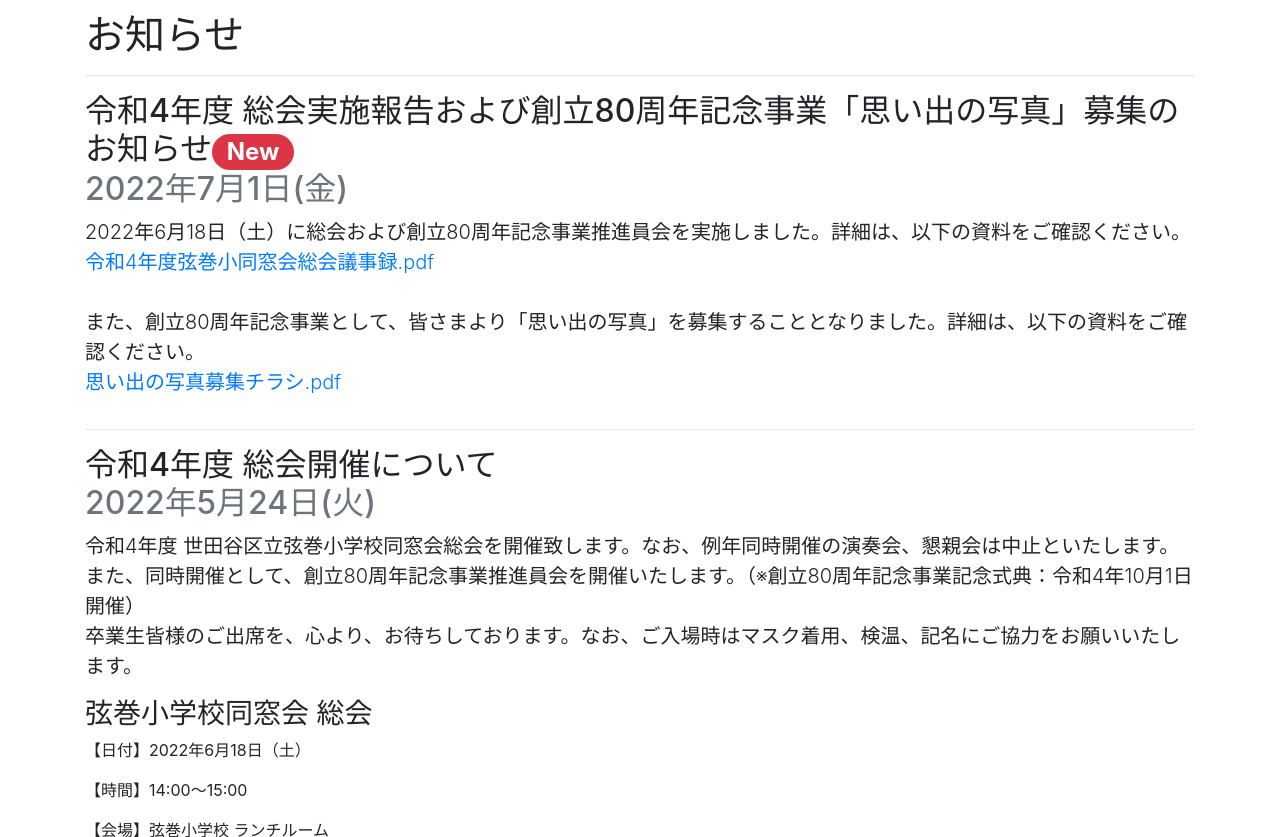
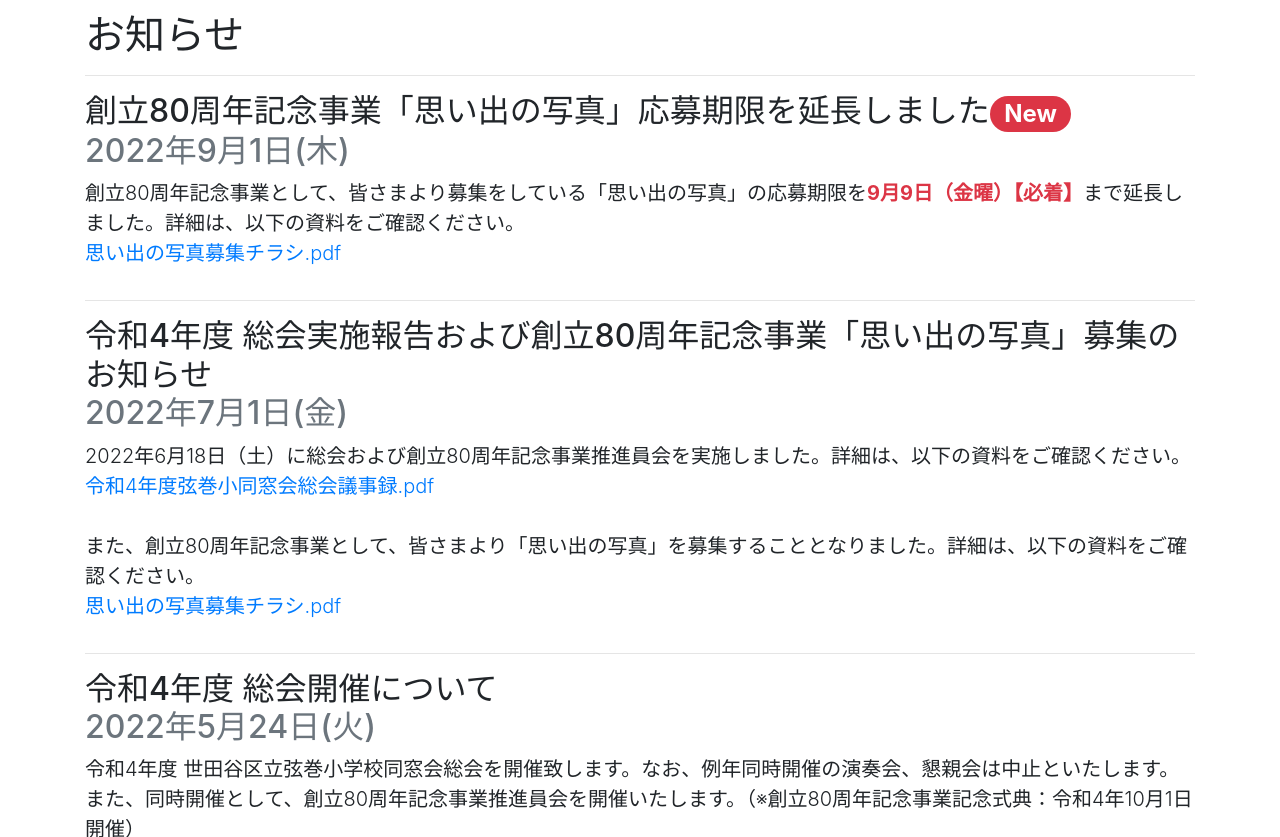
Before and after one commit to tsurusho-dosokai/tsurusho-dosokai-site, a plain HTML site: page index.html in a window 1280 px wide. Shown: the part 322-1159 px from the top of the page. Drawn offline with nearby package versions, Linux system fonts and the light colour scheme.

Commit message:
feat:思い出の写真応募期限延長のお知らせを追加

```diff
--- a/index.html
+++ b/index.html
@@ -67,7 +67,19 @@
 
             <div class="row">
                 <div class="col-md-12">
-                    <h2>令和4年度 総会実施報告および創立80周年記念事業「思い出の写真」募集のお知らせ<span class="badge badge-pill badge-danger">New</span><br><span class="text-muted">2022年7月1日(金)</span></h2>
+                    <h2>創立80周年記念事業「思い出の写真」応募期限を延長しました<span class="badge badge-pill badge-danger">New</span><br><span class="text-muted">2022年9月1日(木)</span></h2>
+                    <p class="lead">
+                        創立80周年記念事業として、皆さまより募集をしている「思い出の写真」の応募期限を<span class="font-weight-bold text-danger">9月9日（金曜）【必着】</span>まで延長しました。詳細は、以下の資料をご確認ください。<br>
+                        <a href="/documents/20220901_思い出の写真募集チラシ.pdf">思い出の写真募集チラシ.pdf</a>
+                    </p>
+                </div>
+            </div>
+
+            <hr>
+
+            <div class="row">
+                <div class="col-md-12">
+                    <h2>令和4年度 総会実施報告および創立80周年記念事業「思い出の写真」募集のお知らせ<br><span class="text-muted">2022年7月1日(金)</span></h2>
                     <p class="lead">
                         2022年6月18日（土）に総会および創立80周年記念事業推進員会を実施しました。詳細は、以下の資料をご確認ください。<br>
                         <a href="/documents/20220701_令和4年度弦巻小同窓会総会議事録.pdf">令和4年度弦巻小同窓会総会議事録.pdf</a><br><br>
--- a/sitemap.xml
+++ b/sitemap.xml
@@ -8,7 +8,7 @@
 
 <url>
   <loc>https://www.tsurusho-dosokai.com/</loc>
-  <lastmod>2022-07-02T00:00:00+09:00</lastmod>
+  <lastmod>2022-09-02T00:30:00+09:00</lastmod>
   <priority>1.00</priority>
 </url>
 <url>
```
Also changed, not shown: 1 other file.
